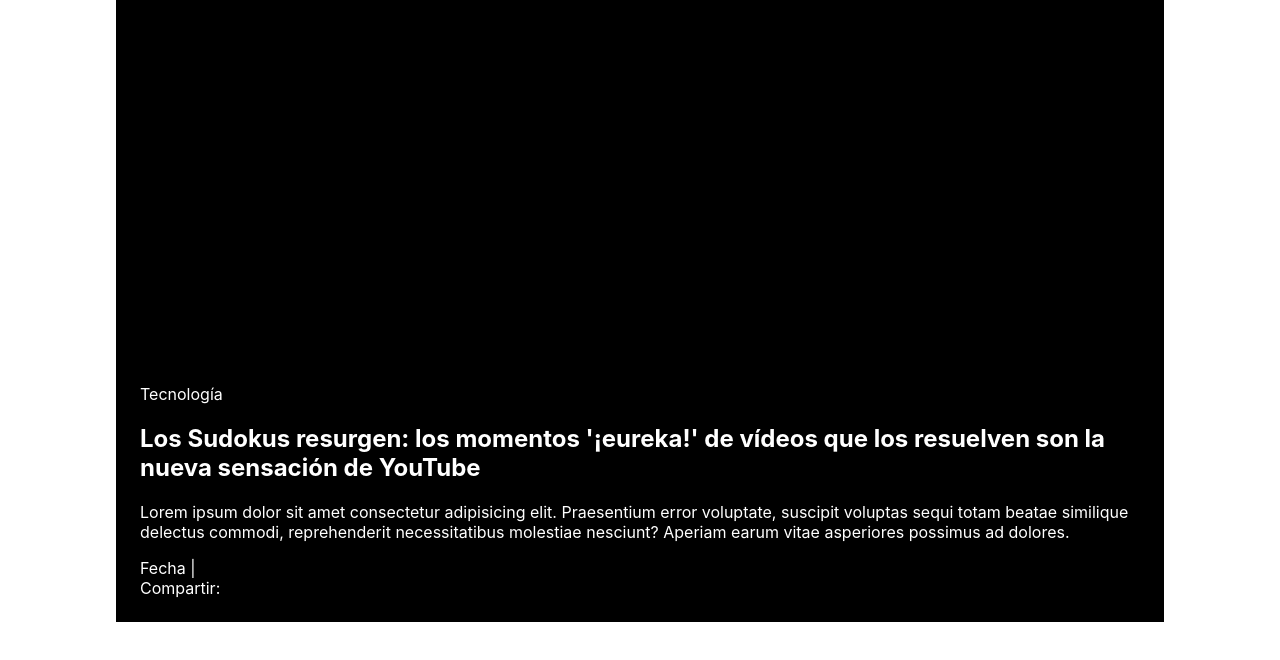
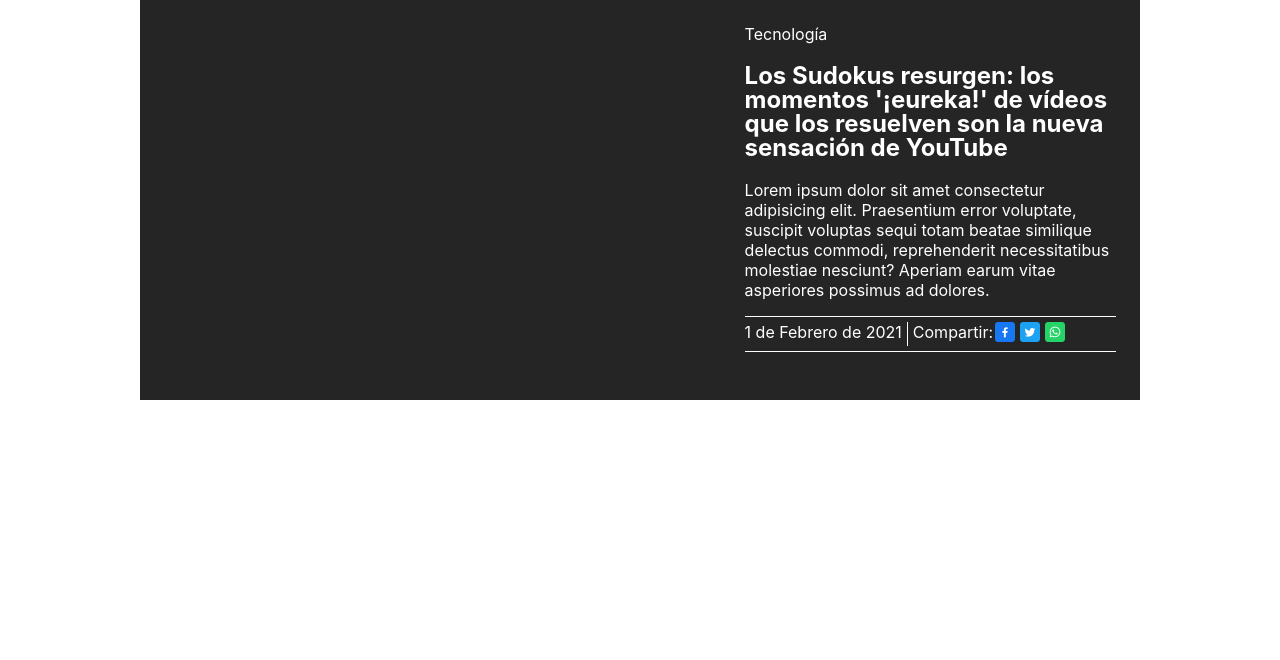
Before and after one commit to silvanarl/videos-lr, a React (Create React App) app: page / in a window 1280 px wide. Shown: the top 660 px of the page. Built offline with nearby package versions, Linux system fonts and the light colour scheme.

Commit message:
maquetado de destacado video

```diff
--- a/public/index.html
+++ b/public/index.html
@@ -10,6 +10,8 @@
       content="Web site created using create-react-app"
     />
     <link rel="apple-touch-icon" href="%PUBLIC_URL%/logo192.png" />
+    <link rel="preconnect" href="https://fonts.gstatic.com">
+    <link href="https://fonts.googleapis.com/css2?family=Roboto:ital,wght@0,700;1,400&display=swap" rel="stylesheet">
     <!--
       manifest.json provides metadata used when your web app is installed on a
       user's mobile device or desktop. See https://developers.google.com/web/fundamentals/web-app-manifest/
--- /dev/null
+++ b/src/components/FeaturedVideo/Default.jsx
@@ -0,0 +1,165 @@
+import React from 'react';
+import ReactPlayer from 'react-player';
+
+const FeaturedVideo = () => {
+    const currentYear = new Date().getFullYear();
+    const currentMonth = new Date().getMonth();
+    const currentDay = new Date().getDay();
+    let currentMonthFinal;
+    const months =['Enero', "Febrero", "Marzo", "Abril", "Mayo", "Junio", "Julio", "Agosto", "Septiembre", "Octubre", "Noviembre", "Diciembre"]
+        if(! isNaN(currentMonth) && currentMonth >= 1  && currentMonth <= 12 ) {
+        currentMonthFinal = months[currentMonth];
+    }
+
+    return (
+        <>
+        <section className="featured">
+            <div className='featured-wrapper'>
+                <ReactPlayer
+                    url="https://youtu.be/yKf9aUIxdb4"
+                    className="react-player"
+                    controls
+                    width="100%"
+                    heigth="100%"
+                >
+                </ReactPlayer>
+
+            </div>
+            <div className="featured-wrapper-info">
+                <div className="featured-info">
+                    <span>Tecnología</span>
+                    <h1>Los Sudokus resurgen: los momentos '¡eureka!' de vídeos que los resuelven son la nueva sensación de YouTube</h1>
+                    <p className="bodyTitleSingle">Lorem ipsum dolor sit amet consectetur adipisicing elit. Praesentium error voluptate, suscipit voluptas sequi totam beatae similique delectus commodi, reprehenderit necessitatibus molestiae nesciunt? Aperiam earum vitae asperiores possimus ad dolores.</p>
+                </div>
+                <div className="featured-footer">
+                    <div className="featured-footer-date">
+                        {`${currentDay} de ${currentMonthFinal} de ${currentYear}`}
+                    </div>
+                    <div className="featured-footer-content">
+                        Compartir:
+                        <div className="featured-footer-media">
+                            <a href="">
+                                <span className="sprite-facebook"></span>
+                            </a>
+                            <a href="">
+                                <span className="sprite-twitter"></span>
+                            </a>
+                            <a href="">
+                                <span className="sprite-whatsapp"></span>
+                            </a>
+                        </div>
+                    </div>
+                </div>
+
+            </div>
+        </section>
+            <style jsx="true">
+                {`
+                .featured{
+                    max-width: 1000px;
+                    margin:auto;
+                    background-color: #252525;
+                    display: flex;
+                    color:#fff;
+                    padding: 1.5rem;
+                    justify-content: center;
+                    flex-direction: column;
+                    box-sizing: border-box;
+                }
+                .featured-wrapper {
+                    position: relative;
+                   padding-top: 380px;
+                }
+                .react-player {
+                    position: absolute;
+                    top: 0;
+                    left: 0;
+
+                  }
+                  .bodyTitleSingle {
+                    // font-family: 'Roboto', sans-serif;
+                    font-style: normal;
+                    font-weight: 400;
+                    font-size: 16px;
+                    line-height: 20px;
+                    color: #fff;
+                  }
+                  .featured-footer{
+                    display:flex;
+                    border-top: 1px solid #fff;
+                    border-bottom: 1px solid #fff;
+                    padding: 5px 0;
+                  }
+                  .featured-footer-content{
+                    display: flex;
+                    padding-left: 5px;
+
+                  }
+                  .featured-footer-media{
+                      display:flex;
+                      justify-content: space-around;
+                  }
+                  .featured-footer-media a {
+                    margin: 0 .15rem;
+                  }
+                  .featured-footer-date {
+                      border-right: 1px solid #fff;
+                      padding-right: 5px;
+                  }
+                  .sprite-facebook {
+                    background: url('/assets/sprite_mediashare.png');
+                    display: inline-block;
+                    height: 20px;
+                    width: 20px;
+                  }
+                  .sprite-twitter {
+                    background: url('/assets/sprite_mediashare.png');
+                    display: inline-block;
+                    background-position: -20px 0px;
+                    height: 20px;
+                    width: 20px;
+                  }
+                  .sprite-whatsapp {
+                    background: url('/assets/sprite_mediashare.png');
+                    display: inline-block;
+                    background-position: -40px 0px;
+                    height: 20px;
+                    width: 20px;
+                  }
+                @media only screen and (min-width: 767px) {
+                    .featured-wrapper {
+                        width: 345px;
+
+                    }
+                    .featured{
+                        flex-direction: row;
+                        width: 100%;
+                        height: 400px;
+                        box-sizing: border-box;
+                    }
+                    .featured-wrapper-info{
+                        flex-direction: column;
+                        width: 345px;
+                        margin-left: 1rem;
+                    }
+                    .featured-wrapper-info h1 {
+                        font-size: 24px;
+                        line-height: 24px;
+                    }
+                  }
+                  @media only screen and (min-width: 1000px) {
+                    .featured-wrapper {
+                        width: 570px;
+
+                    }
+                    .featured-wrapper-info{
+                        flex-direction: column;
+                        width: 375px;
+                    }
+                  }
+                `}
+            </style>
+        </>
+    )
+}
+export default FeaturedVideo; // importante <--
--- a/src/components/component.jsx
+++ /dev/null
@@ -1,49 +0,0 @@
-import React from 'react';
-import ReactPlayer from 'react-player';
-
-const Componente = () => {
-    return (
-        <>
-        <section className="featured-video">
-            <div className="featured-video-main">
-                <ReactPlayer
-                    url="https://youtu.be/yKf9aUIxdb4"
-                    controls
-                    width="100%"
-                    heigth="250px"
-                >
-                </ReactPlayer>
-            </div>
-            <div className="featured-video-info">
-                <span>Tecnología</span>
-                <h1>Los Sudokus resurgen: los momentos '¡eureka!' de vídeos que los resuelven son la nueva sensación de YouTube</h1>
-                <p>Lorem ipsum dolor sit amet consectetur adipisicing elit. Praesentium error voluptate, suscipit voluptas sequi totam beatae similique delectus commodi, reprehenderit necessitatibus molestiae nesciunt? Aperiam earum vitae asperiores possimus ad dolores.</p>
-            </div>
-            <div>
-                Fecha |
-                <div>
-                    Compartir:
-                </div>
-            </div>
-        </section>
-            <style jsx="true">
-                {`
-                .featured-video {
-                    max-width: 1000px;
-                    margin:auto;
-                    background-color: #000;
-                    display: flex;
-                    color:#fff;
-                    padding: 1.5rem;
-                    justify-content: center;
-                    flex-direction: column;
-                }
-                .featured-video-main{
-                    width: 100%
-                }
-                `}
-            </style>
-        </>
-    )
-}
-export default Componente; // importante <--
--- a/src/index.js
+++ b/src/index.js
@@ -1,7 +1,7 @@
 import React from 'react';
 import ReactDOM from 'react-dom';
 import './index.css';
-import Page from './pages/home';
+import Page from './pages/VideoHome/Home';
 import reportWebVitals from './reportWebVitals';
 
 ReactDOM.render(
--- a/src/pages/home.jsx
+++ b/src/pages/VideoHome/Home.jsx
@@ -1,12 +1,12 @@
 // página del home, se importarán los componentes internos
 import React from 'react';
-import Componente from '../components/component';
+import FeaturedVideo from '../../components/FeaturedVideo/Default';
 
 const Page = () => {
     return (
         <>
         <div className="page">
-            <Componente />
+            <FeaturedVideo />
         </div>
         <style jsx="true">
             {`
```
Also changed, not shown: public/assets/sprite_mediashare.png (added), 1 other file (tests, documents, lock files or other folders).
